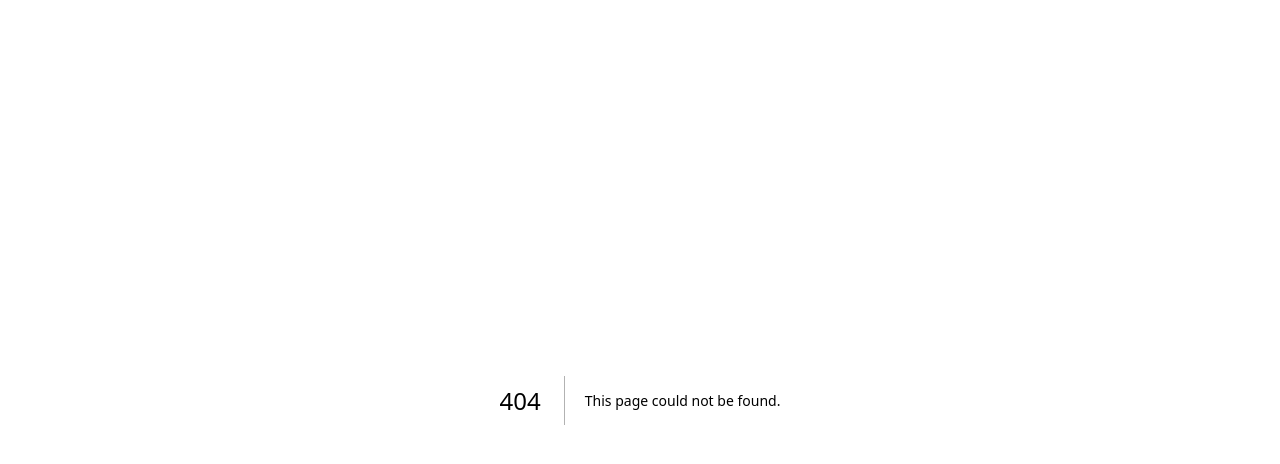
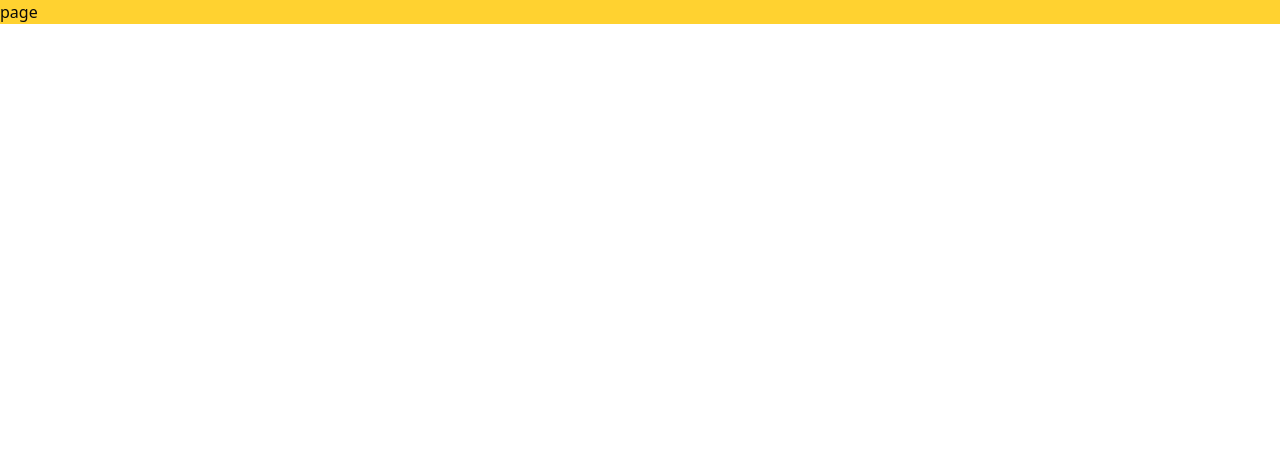
Before and after one commit to Raj-Stark/millex-dashboard, a Next.js app: page /anish in a window 1280 px wide. Before the commit this address had no page. Shown: the top 464 px of the page. Built offline with nearby package versions, Linux system fonts and the light colour scheme.

Commit message:
react version downgraded

```diff
--- /dev/null
+++ b/app/anish/layout.tsx
@@ -0,0 +1,11 @@
+"use Client";
+
+const AnishLayout = ({
+  children,
+}: Readonly<{
+  children: React.ReactNode;
+}>) => {
+  return <div className="bg-amber-300">{children}</div>;
+};
+
+export default AnishLayout;
--- /dev/null
+++ b/app/anish/page.tsx
@@ -0,0 +1,5 @@
+const Anish = () => {
+  return <div>page</div>;
+};
+
+export default Anish;
--- a/package.json
+++ b/package.json
@@ -13,8 +13,9 @@
     "clsx": "^2.1.1",
     "lucide-react": "^0.487.0",
     "next": "15.2.4",
-    "react": "^19.0.0",
-    "react-dom": "^19.0.0",
+    "react": "^18.3.1",
+    "react-dom": "^18.3.1",
+    "react-query": "^3.39.3",
     "tailwind-merge": "^3.1.0",
     "tw-animate-css": "^1.2.5"
   },
```
Also changed, not shown: 1 other file (tests, documents, lock files or other folders).
